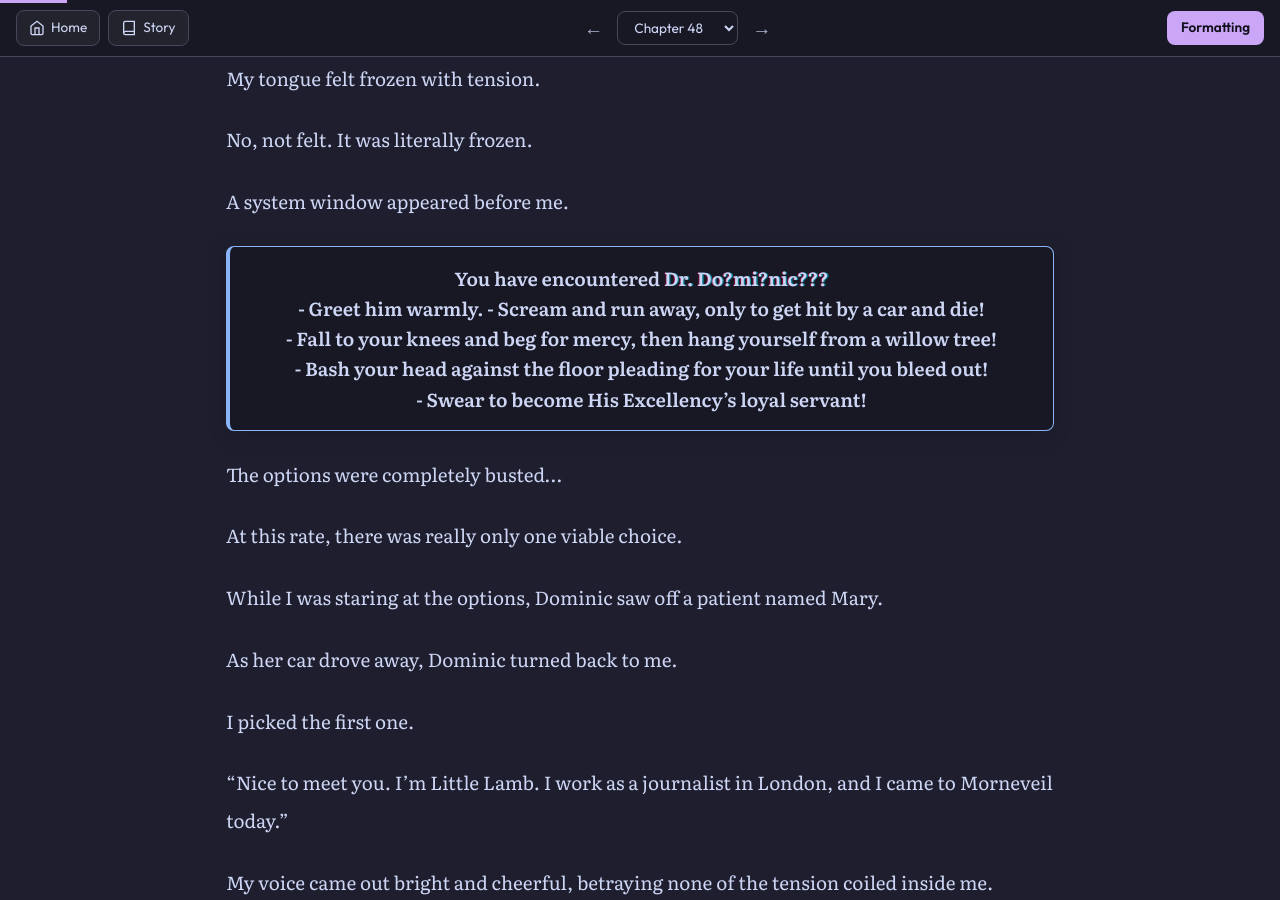
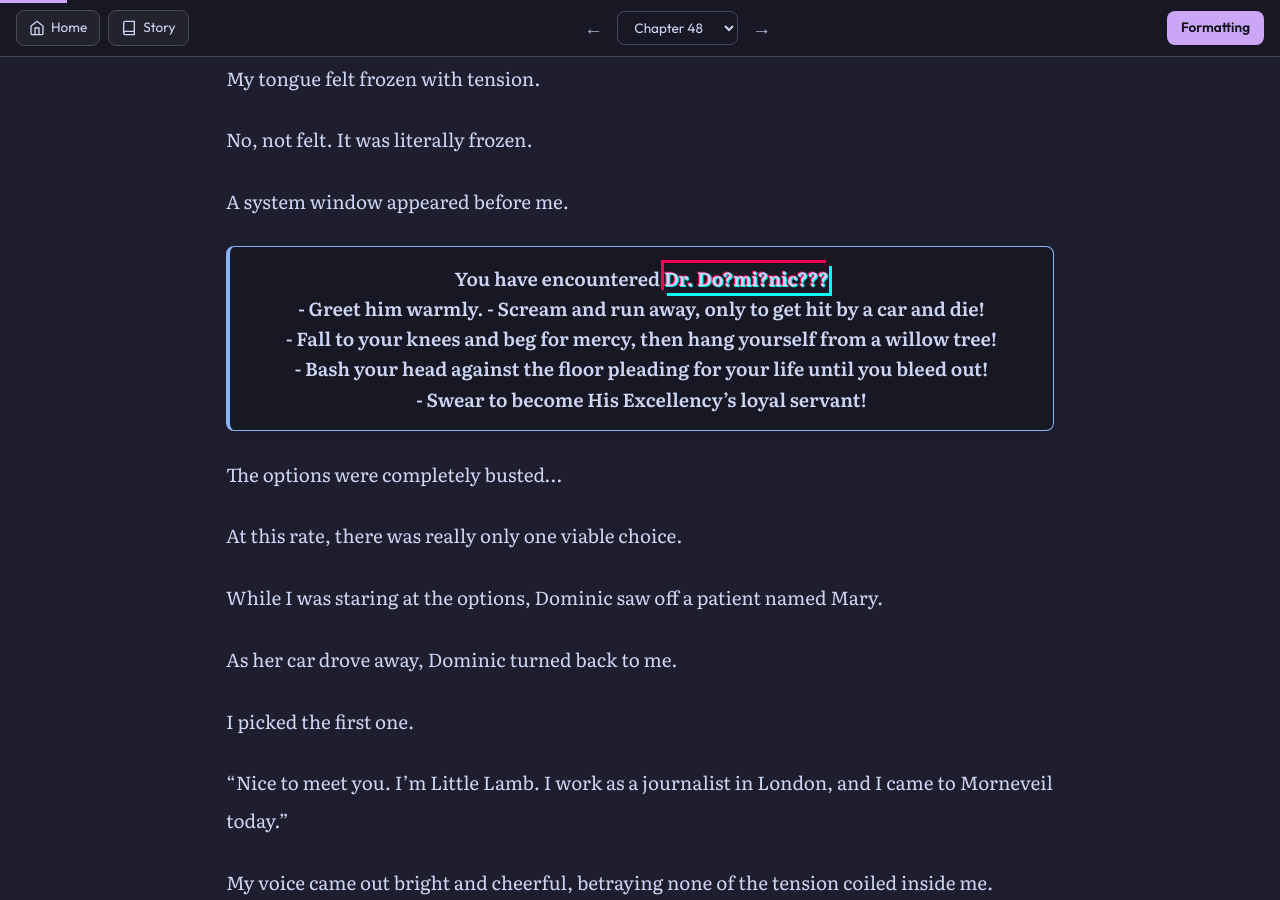
Before and after one commit to soleumn/soleumn.github.io, a Jekyll site: the page built from _chapters/eoshinki/ch48.md, in a window 1280 px wide and 900 px high, scrolled down 669 px. Built offline with Jekyll 4.4.1, drawn with Linux system fonts in a browser that asks for light colours; comment, search, counter and statistics services are not loaded.

Commit message:
Update ch48.md

```diff
--- a/_chapters/eoshinki/ch48.md
+++ b/_chapters/eoshinki/ch48.md
@@ -25,7 +25,7 @@
 
 A system window appeared before me.
 
-{% include system.html text='You have encountered <span class="glitch-static" data-text="Dr. Do?mi?nic???">Dr. Do?mi?nic???</span><br>- Greet him warmly. - Scream and run away, only to get hit by a car and die!<br>- Fall to your knees and beg for mercy, then hang yourself from a willow tree!<br>- Bash your head against the floor pleading for your life until you bleed out!<br>- Swear to become His Excellency’s loyal servant!' %}
+{% include system.html text='You have encountered <span class="glitch-static" data-text="Dr. Do?mi?nic???" style="box-shadow: -3px -3px 0px #ff0055, 3px 3px 0px #00fffa !important; color: var(--texto-principal); text-shadow: -1px -1px 0 #ff0055, 1px 1px 0 #00fffa; font-weight: bold;">Dr. Do?mi?nic???</span><br>- Greet him warmly. - Scream and run away, only to get hit by a car and die!<br>- Fall to your knees and beg for mercy, then hang yourself from a willow tree!<br>- Bash your head against the floor pleading for your life until you bleed out!<br>- Swear to become His Excellency’s loyal servant!' %}
 
 The options were completely busted…
 
```
